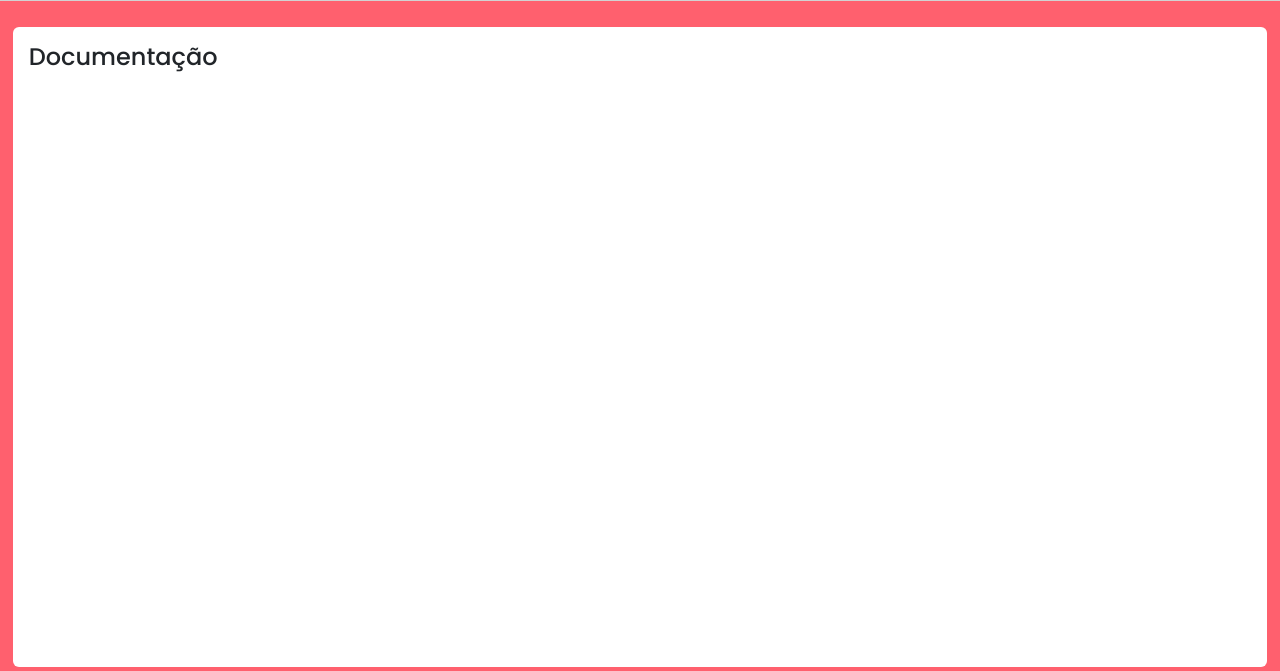
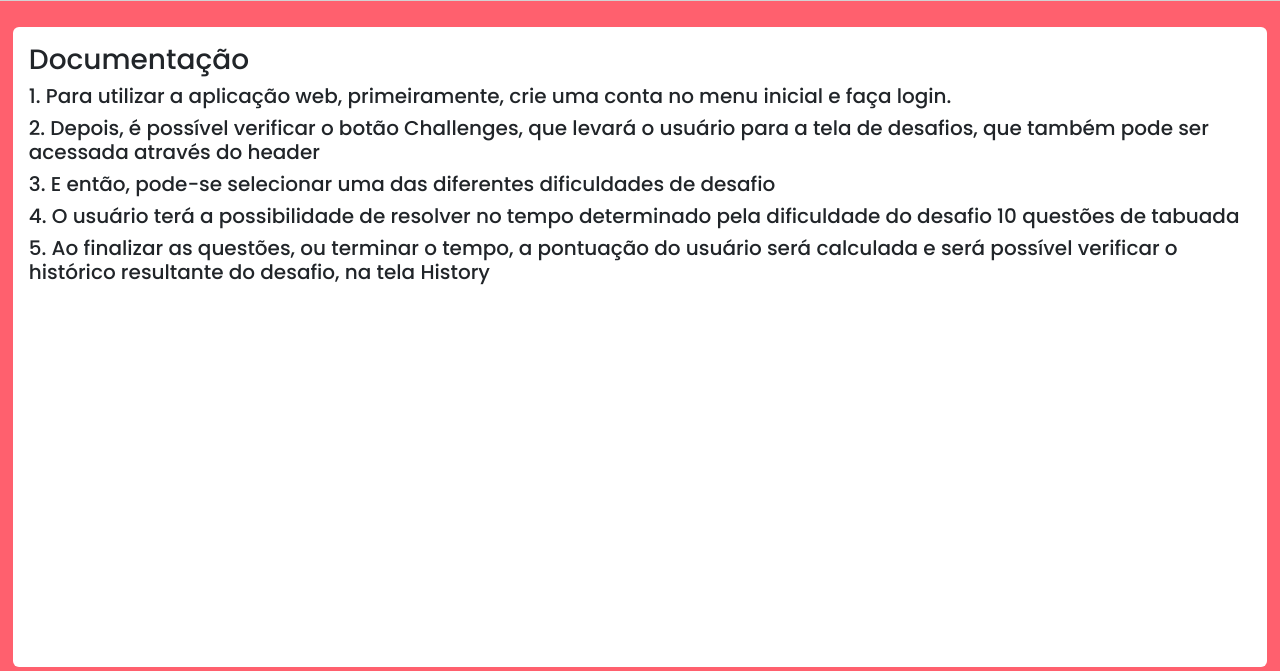
Before and after one commit to marcosrod/utfpr-web2-fastcalc, a website: page public/html/doc.ejs in a window 1280 px wide. Shown: the part 129-800 px from the top of the page. Drawn offline with nearby package versions, Linux system fonts and the light colour scheme; files that its build step writes are made by us from their sources.

Commit message:
Adiciona documentação

```diff
--- a/public/html/doc.ejs
+++ b/public/html/doc.ejs
@@ -23,7 +23,12 @@
 
       <div class="card doc-card">
         <div class="card-body">
-            <h4>Documentação</h4>
+            <h3 class="title-doc">Documentação</h3>
+            <h5>1. Para utilizar a aplicação web, primeiramente, crie uma conta no menu inicial e faça login.</h5>
+            <h5>2. Depois, é possível verificar o botão Challenges, que levará o usuário para a tela de desafios, que também pode ser acessada através do header</h5>
+            <h5>3. E então, pode-se selecionar uma das diferentes dificuldades de desafio</h5>
+            <h5>4. O usuário terá a possibilidade de resolver no tempo determinado pela dificuldade do desafio 10 questões de tabuada</h5>
+            <h5>5. Ao finalizar as questões, ou terminar o tempo, a pontuação do usuário será calculada e será possível verificar o histórico resultante do desafio, na tela History</h5>
         </div>
       </div>
     </div>
--- a/public/html/index.ejs
+++ b/public/html/index.ejs
@@ -22,7 +22,7 @@
                 <embed src="../images/bolt-lightning-solid.svg" class="icon-lightning"></embed>
             </div>
             <button id="activities" class="btn btn-dark btn-index" onclick="location.href = 'http://localhost:3000/challenges';" type="button">
-                Desafios
+                Challenges
             </button>
         </div>
 
```
